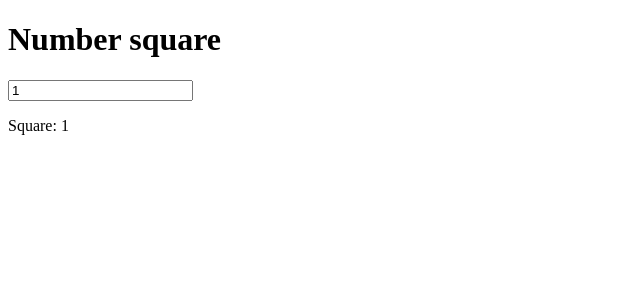
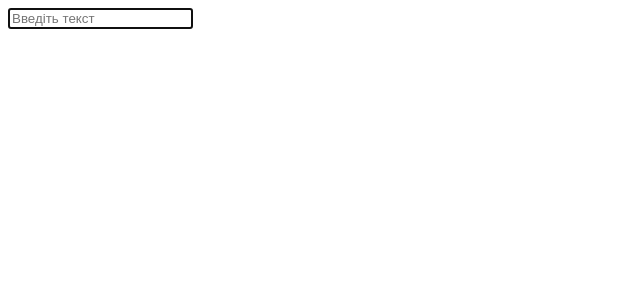
Before and after one commit to LarysaLemeshuk/cra-first-project, a React (Create React App) app: page / in a window 1280 px wide. Shown: the top 300 px of the page, without its empty margins (0-640 px from the left). Built offline with nearby package versions, Linux system fonts and the light colour scheme.

Commit message:
Practise task resolve

```diff
--- a/src/Components/App.js
+++ b/src/Components/App.js
@@ -1,9 +1,10 @@
 import React from 'react';
-import Square from './Square/Square';
+
+import InputComponent from './InputComponent/InputComponent';
 
 class App extends React.Component {
   render() {
-    return <Square />;
+    return <InputComponent />;
   }
 }
 
--- /dev/null
+++ b/src/Components/InputComponent/InputComponent.js
@@ -0,0 +1,25 @@
+/*
+У вас є компонента з інпутом.
+При завантаженні компоненти - сфокусуйтесь на інпуті.
+Використайте для цього реф.
+Підказка.
+Ви десь створюєте реф: inputRef
+useEffect (() => { //componentDidMount
+// Сфокусуватись на інпуті під час завантаження компоненти
+inputRef.current. focus();
+)，［]）；
+*/
+
+import { useRef, useEffect } from 'react';
+
+const InputComponent = () => {
+  const inputRef = useRef(null);
+
+  useEffect(() => {
+    inputRef.current.focus();
+  }, []);
+
+  return <input ref={inputRef} type="text" placeholder="Введіть текст" />;
+};
+
+export default InputComponent;
```
